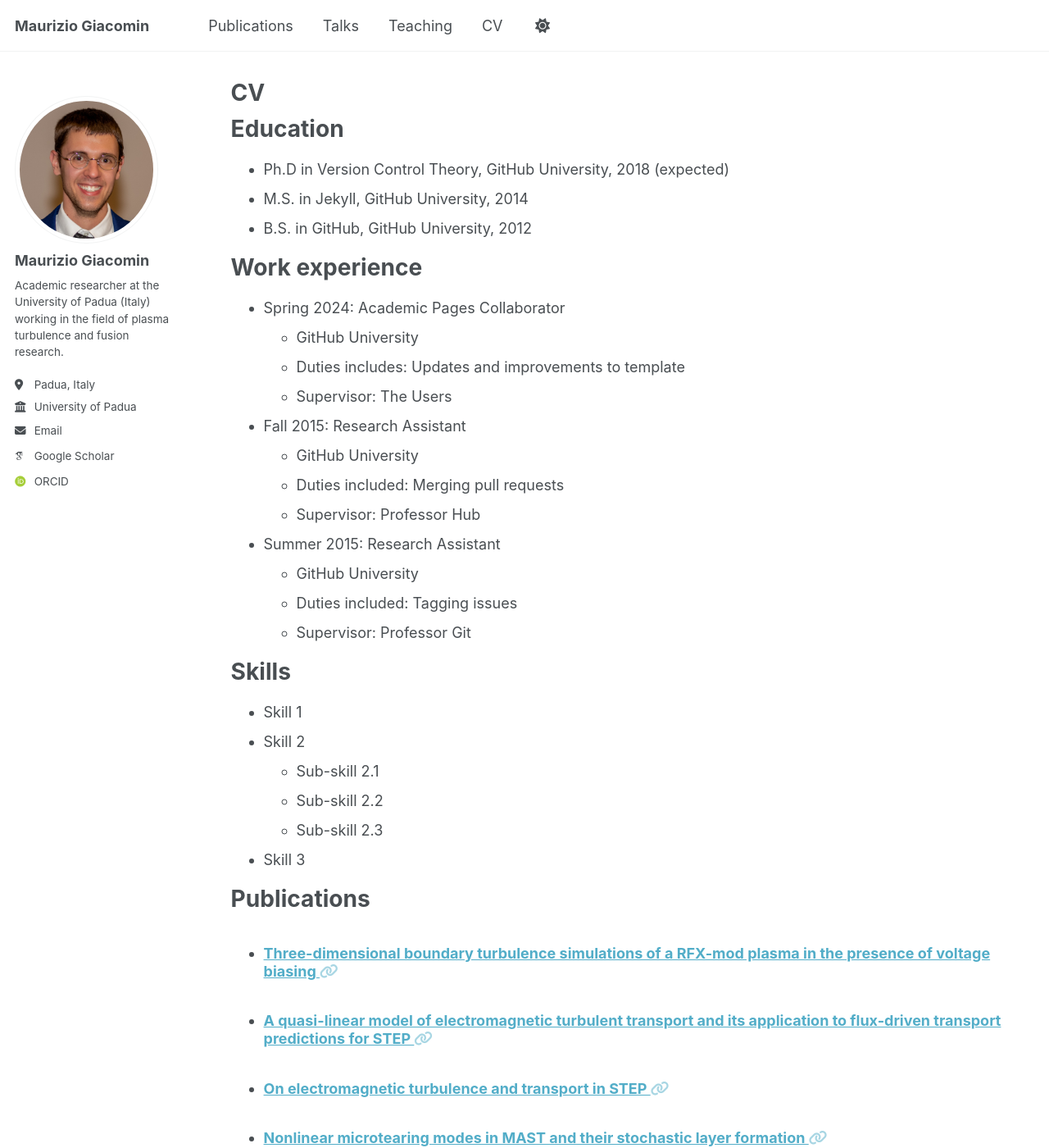
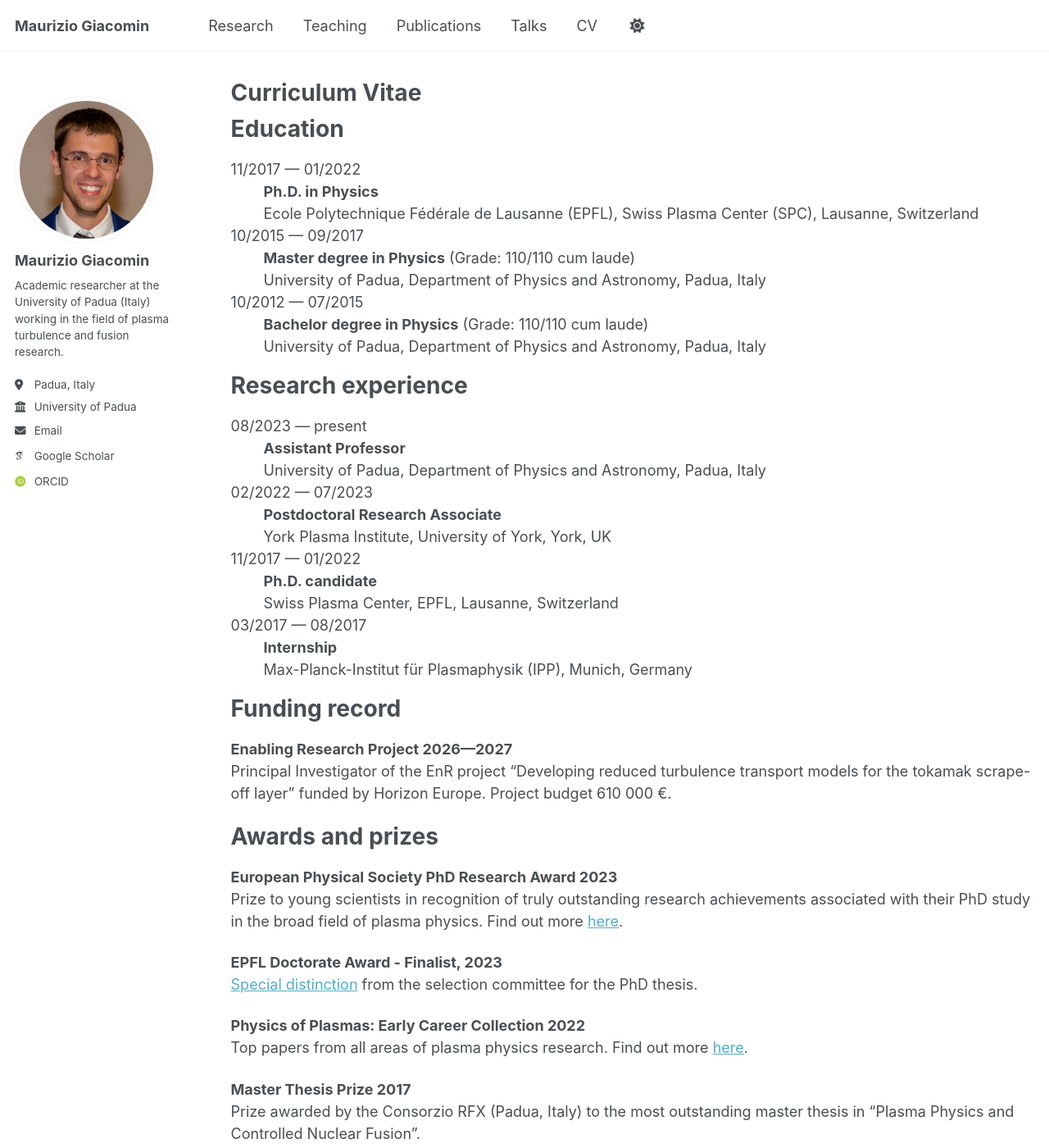
Before and after one commit to mgiacomin/mgiacomin.github.io, a Jekyll site: the page built from _pages/cv.md, in a window 1280 px wide and 1400 px high. Shown: the whole window at 82% size. Built offline with Jekyll 4.4.1, drawn with Linux system fonts in a browser that asks for light colours; some web fonts are replaced; a script that is not in the unit is left out; some of the changed text lies outside the part shown.

Commit message:
Update CV

```diff
--- a/_config.yml
+++ b/_config.yml
@@ -269,7 +269,7 @@ defaults:
       layout: single
       author_profile: true
       share: true
-      comments: true
+      comments: false
   # _portfolio
   - scope:
       path: ""
--- a/_includes/archive-single-cv.html
+++ b/_includes/archive-single-cv.html
@@ -15,28 +15,49 @@
 <div class="{{ include.type | default: "list" }}__item">
   <article class="archive__item" itemscope itemtype="http://schema.org/CreativeWork">
     <li>
+
       {% if include.type == "grid" and teaser %}
         <div class="archive__item-teaser">
-        <img src=
-          {% if teaser contains "://" %}
-            "{{ teaser }}"
-          {% else %}
-            "{{ teaser | prepend: "/images/" | prepend: base_path }}"
-          {% endif %}
+          <img
+            src={% if teaser contains "://" %}"{{ teaser }}"{% else %}"{{ teaser | prepend: "/images/" | prepend: base_path }}"{% endif %}
             alt="">
         </div>
       {% endif %}
-    <h3 class="archive__item-title" itemprop="headline">
+
+      <!-- ===== TITLE (colored, no permalink) ===== -->
+      <h3 class="archive__item-title" itemprop="headline" style="color:#2a4d9b; margin-bottom:4px;">
         {% if post.link %}
-        <a href="{{ post.link }}">{{ title }}</a> <a href="{{ base_path }}{{ post.url }}" rel="permalink"><i class="fa fa-link" aria-hidden="true" title="permalink"></i><span class="sr-only">Permalink</span></a>
+          <a href="{{ post.link }}" target="_blank" rel="noopener" style="color:#2a4d9b;">
+            {{ title }}
+          </a>
         {% else %}
-        <a href="{{ base_path }}{{ post.url }}" rel="permalink">{{ title }}</a>
+          {{ title }}
         {% endif %}
       </h3>
-    {% if post.read_time %}
-      <p class="page__meta"><i class="fa fa-clock" aria-hidden="true"></i> {% include read-time.html %}</p>
+
+      <!-- ===== YEAR (line 1) ===== -->
+      {% if post.date %}
+      <p style="margin:0; font-size:0.9em; color:#444;">
+        <i class="fa fa-calendar" aria-hidden="true" style="margin-right:4px;"></i>
+        {{ post.date | date: "%Y" }}
+      </p>
       {% endif %}
-    {% if post.venue%}<p class="archive__item-excerpt" itemprop="description">{{ post.citation }}</p> {% endif %}
+
+      <!-- ===== VENUE (line 2) ===== -->
+      {% if post.venue %}
+      <p style="margin:0; font-size:0.9em; color:#444;">
+        <i class="fa fa-book" aria-hidden="true" style="margin-right:4px;"></i>
+        <i>{{ post.venue }}</i>
+      </p>
+      {% endif %}
+
+      <!-- ===== CITATION (optional) ===== -->
+      {% if post.citation %}
+        <p class="archive__item-excerpt" itemprop="description" style="margin-top:4px;">
+          {{ post.citation }}
+        </p>
+      {% endif %}
+
     </li>
   </article>
 </div>
--- a/_pages/cv.md
+++ b/_pages/cv.md
@@ -1,6 +1,6 @@
 ---
 layout: archive
-title: "CV"
+title: "Curriculum Vitae"
 permalink: /cv/
 author_profile: true
 redirect_from:
@@ -11,35 +11,67 @@ redirect_from:
 
 Education
 ======
-* Ph.D in Version Control Theory, GitHub University, 2018 (expected)
-* M.S. in Jekyll, GitHub University, 2014
-* B.S. in GitHub, GitHub University, 2012
+<dl>
+  <dt>11/2017 — 01/2022</dt>
+  <dd><strong>Ph.D. in Physics</strong></dd>
+  <dd>Ecole Polytechnique Fédérale de Lausanne (EPFL), Swiss Plasma Center (SPC), Lausanne, Switzerland</dd>
 
-Work experience
+  <dt>10/2015 — 09/2017</dt>
+  <dd><strong>Master degree in Physics</strong> (Grade: 110/110 cum laude)</dd>
+  <dd> University of Padua, Department of Physics and Astronomy, Padua, Italy</dd>
+
+  <dt>10/2012 — 07/2015</dt>
+  <dd><strong>Bachelor degree in Physics</strong> (Grade: 110/110 cum laude)</dd>
+  <dd>University of Padua, Department of Physics and Astronomy, Padua, Italy</dd>
+
+</dl>
+
+Research experience
 ======
-* Spring 2024: Academic Pages Collaborator
-  * GitHub University
-  * Duties includes: Updates and improvements to template
-  * Supervisor: The Users
+<dl>
+  <dt>08/2023 — present</dt>
+  <dd><strong>Assistant Professor</strong></dd>
+  <dd>University of Padua, Department of Physics and Astronomy, Padua, Italy</dd>
 
-* Fall 2015: Research Assistant
-  * GitHub University
-  * Duties included: Merging pull requests
-  * Supervisor: Professor Hub
+  <dt>02/2022 — 07/2023</dt>
+  <dd><strong>Postdoctoral Research Associate</strong></dd>
+  <dd>York Plasma Institute, University of York, York, UK</dd>
 
-* Summer 2015: Research Assistant
-  * GitHub University
-  * Duties included: Tagging issues
-  * Supervisor: Professor Git
+  <dt>11/2017 — 01/2022</dt>
+  <dd><strong>Ph.D. candidate </strong></dd>
+  <dd>Swiss Plasma Center, EPFL, Lausanne, Switzerland</dd>
 
-Skills
+  <dt>03/2017 — 08/2017</dt>
+  <dd><strong>Internship </strong></dd>
+  <dd>Max-Planck-Institut für Plasmaphysik (IPP), Munich, Germany</dd>
+
+</dl>
+
+Funding record
 ======
-* Skill 1
-* Skill 2
-  * Sub-skill 2.1
-  * Sub-skill 2.2
-  * Sub-skill 2.3
-* Skill 3
+**Enabling Research Project 2026—2027**\
+Principal Investigator of the EnR project "Developing reduced turbulence transport models for the tokamak scrape-off layer" funded by Horizon Europe. Project budget 610 000 €.
+
+
+Awards and prizes
+======
+**European Physical Society PhD Research Award 2023**\
+Prize to young scientists in recognition of truly outstanding research achievements associated with their PhD study in the broad field of plasma physics. Find out more [here](http://plasma.ciemat.es/eps/awards/phd-research-award/).
+
+**EPFL Doctorate Award - Finalist, 2023**\
+[Special distinction](https://actu.epfl.ch/news/epfl-doctorate-award-2023-finalist-maurizio-giacom/) from the selection committee for the PhD thesis.
+
+**Physics of Plasmas: Early Career Collection 2022**\
+Top papers from all areas of plasma physics research. Find out more [here](https://aip.scitation.org/doi/full/10.1063/5.0143348).
+
+**Master Thesis Prize 2017**\
+Prize awarded by the Consorzio RFX (Padua, Italy) to the most outstanding master thesis in "Plasma Physics and Controlled Nuclear Fusion".
+
+Teaching
+======
+  <ul>{% for post in site.teaching reversed %}
+    {% include archive-single-cv.html %}
+  {% endfor %}</ul>
 
 Publications
 ======
@@ -52,13 +84,3 @@ Talks
   <ul>{% for post in site.talks reversed %}
     {% include archive-single-talk-cv.html  %}
   {% endfor %}</ul>
-
-Teaching
-======
-  <ul>{% for post in site.teaching reversed %}
-    {% include archive-single-cv.html %}
-  {% endfor %}</ul>
-
-Service and leadership
-======
-* Currently signed in to 43 different slack teams
--- a/_sass/layout/_archive.scss
+++ b/_sass/layout/_archive.scss
@@ -64,6 +64,12 @@
   & + p {
     text-indent: 0;
   }
+}
+
+.archive__item-authors {
+  font-style: italic;
+  margin-top: 0;
+  color: #666;
 }
 
 .archive__item-teaser {
```
Also changed, not shown: _data/navigation.yml (+6 -6 lines), _pages/about.md (+4 -0 lines). Lines whose indentation alone changed are shown as unchanged.
